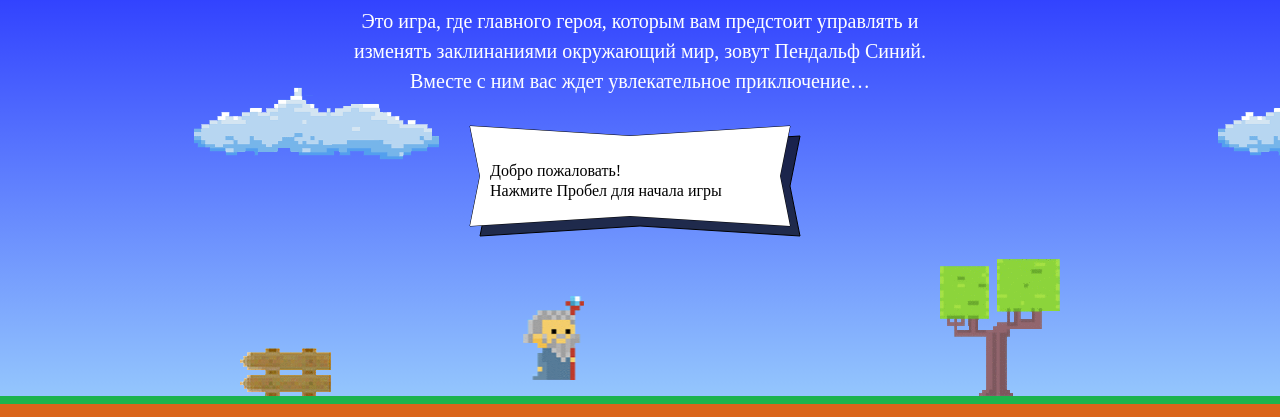
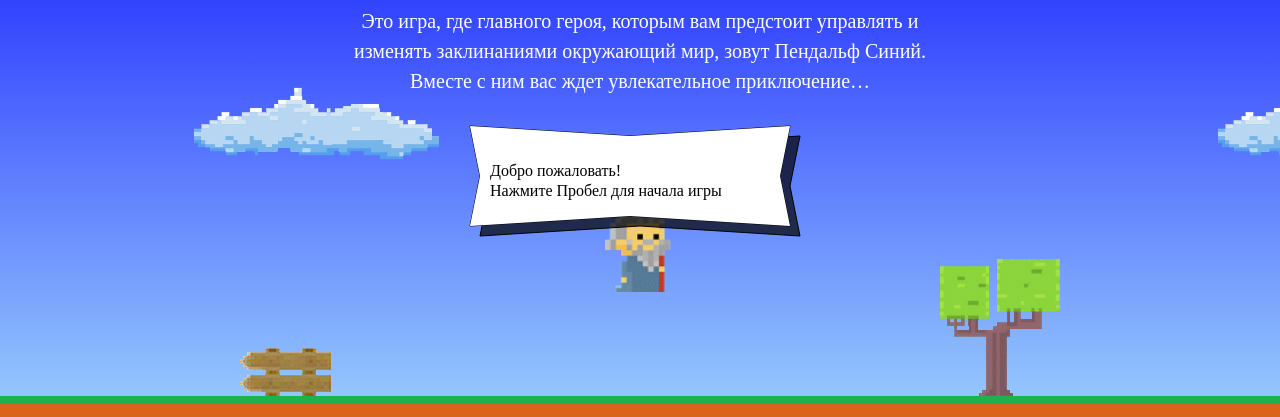
Before and after one commit to Killerlord1988/333257-code-and-magick-20, a website: page index.html in a window 1280 px wide. Shown: the part 203-620 px from the top of the page. Drawn offline with Linux system fonts and the light colour scheme; a web font is replaced by a local one.

Commit message:
Сделали настройки для Пендальфа Синего

```diff
--- a/index.html
+++ b/index.html
@@ -19,9 +19,9 @@
       </g>
       <g id="wizard-head">
         <polygon points="48 86 53 86 53 15 58 15 58 10 62 10 62 5 58 5 58 10 48 10 48 5 43 5 43 10 48 10 48 14 48 86"
-                 fill="#be3827"/>
+                fill="#be3827"/>
         <polygon points="9 37 19 37 19 23 48 23 48 28 53 28 53 42 48 42 48 51 14 51 14 46 9 46 9 37"
-                 fill="#fbd868"/>
+                fill="#fbd868"/>
         <rect x="33" y="39" width="10" height="5" fill="#bec1c3"/>
         <rect x="14" y="37" width="5" height="9" fill="#bec1c3"/>
         <polygon
@@ -180,7 +180,30 @@
     <p class="setup-similar-label">Петр Петров</p>
   </div>
 </template>
+<script>
+  var fireballSize = 22;
 
+  function getFireballSpeed (isWindFromLeft) {
+    if (isWindFromLeft) {
+      return 5;
+    }
+    return 2;
+  };
+
+  var wizardWidth = 70;
+
+  var WizardHeight = 1.377 * wizardWidth;
+
+  var wizardSpeed = 3;
+
+  function getWizardX (gameFieldWidth) {
+    return (gameFieldWidth - wizardWidth) / 2;
+  };
+
+  function getWizardY (gameFieldHeight) {
+    return gameFieldHeight / 3;
+  };
+</script>
 <script src="js/game.js"></script>
 
 </body>
```
Also changed, not shown: Readme.md.
